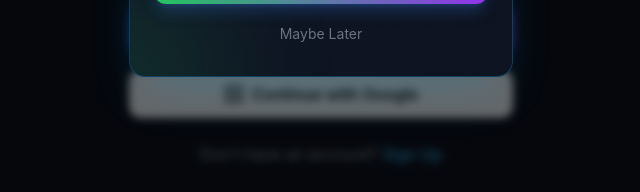
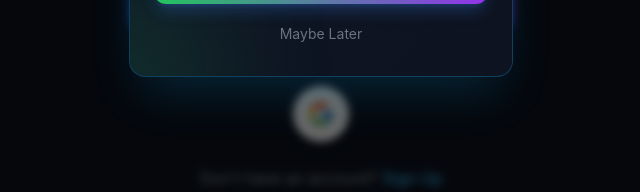
Before and after one commit to LastZoneLegends/LastZoneLegendsUser, a React (Vite) app: page /login in a window 1280 px wide. Shown: the part 522-714 px from the top of the page, without its empty margins (319-959 px from the left). Built offline with nearby package versions, Linux system fonts and the light colour scheme; no server answers; the database is empty; grey boxes are pictures that could not be loaded.

Commit message:
Update Login.jsx

```diff
--- a/src/pages/Login.jsx
+++ b/src/pages/Login.jsx
@@ -2,6 +2,7 @@ import React, { useState, useEffect } from 'react';
 import { Link, useNavigate } from 'react-router-dom';
 import { useAuth } from '../contexts/AuthContext';
 import { signInWithPopup } from 'firebase/auth';
+import { FcGoogle } from 'react-icons/fc';
 import { Mail, Lock, Eye, EyeOff, Download, X, Smartphone, Bell, BellRing } from 'lucide-react';
 import Button from '../components/common/Button';
 import Input from '../components/common/Input'
@@ -226,18 +227,21 @@ export default function Login() {
             <Button type="submit" loading={loading} fullWidth size="lg">
               Sign In
             </Button>
-            <div className="mt-4">
+            {/* OR Divider */}
+<div className="text-center text-gray-400 my-4">
+  or Login
+</div>
+
+{/* Google Login Button */}
+<div className="flex justify-center">
   <button
     type="button"
     onClick={handleGoogleLogin}
-    className="w-full py-3 rounded-xl bg-white text-black font-semibold flex items-center justify-center gap-2 hover:bg-gray-200 transition"
+    className="w-14 h-14 flex items-center justify-center
+               rounded-full bg-white shadow-lg
+               hover:scale-105 transition-all duration-300"
   >
-    <img
-      src="https://www.svgrepo.com/show/475656/google-color.svg"
-      alt="Google"
-      className="w-5 h-5"
-    />
-    Continue with Google
+    <FcGoogle size={28} />
   </button>
 </div>
           </form>
```
